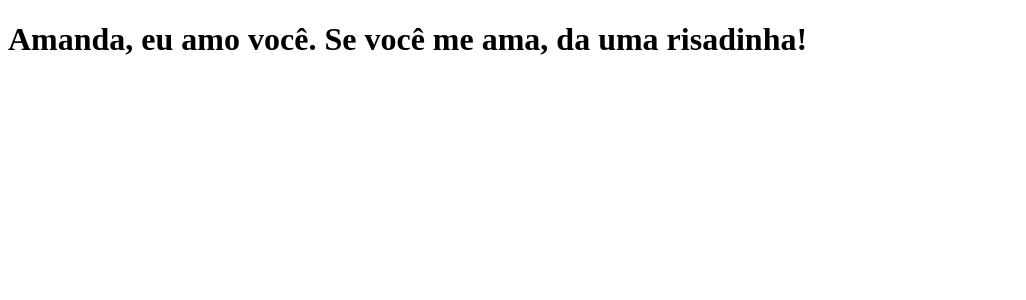
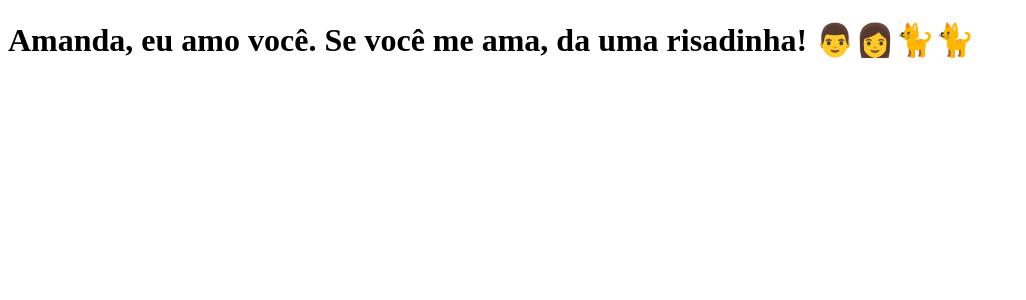
Before and after one commit to gabreuvcr/tabnews, a Next.js app: page / in a window 1280 px wide. Shown: the top 300 px of the page, without its empty margins (0-1026 px from the left). Built offline with nearby package versions, Linux system fonts and the light colour scheme.

Commit message:
Modify phrase

```diff
--- a/pages/index.js
+++ b/pages/index.js
@@ -1,5 +1,5 @@
 function Home() {
-    return <h1>Amanda, eu amo você. Se você me ama, da uma risadinha!</h1>
+    return <h1>Amanda, eu amo você. Se você me ama, da uma risadinha! 👨👩🐈🐈</h1>
 }
 
 export default Home;
```
